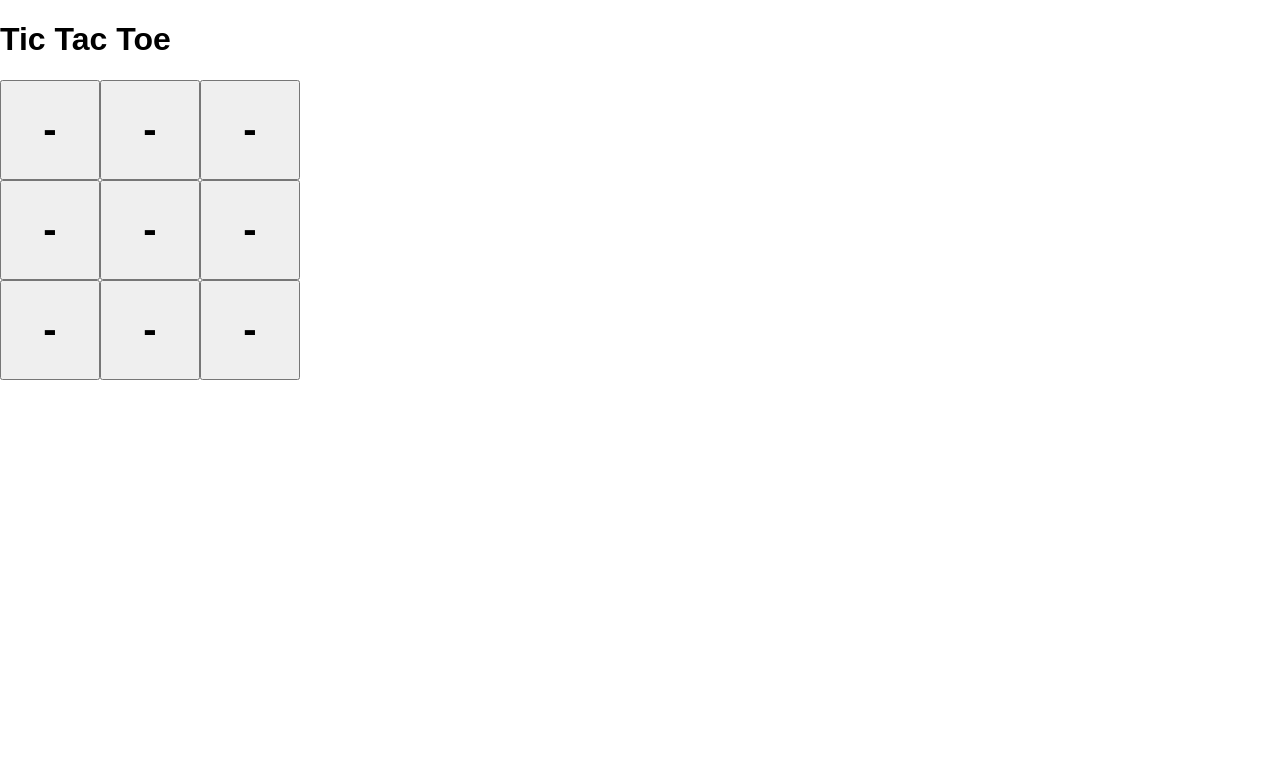
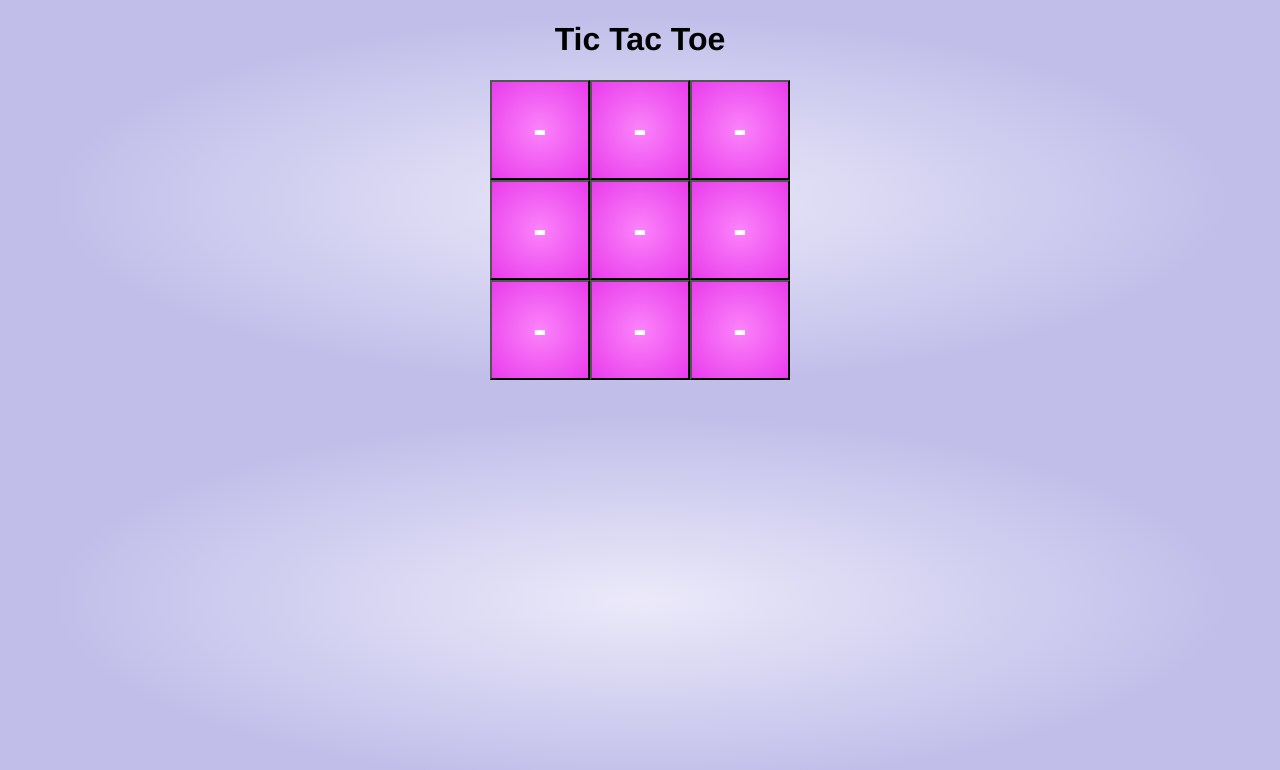
Before and after one commit to futurecodesmith/React-Tic-Tac-Toe, a React (Create React App) app: page / in a window 1280 px wide. Shown: the top 770 px of the page. Built offline with nearby package versions, Linux system fonts and the light colour scheme.

Commit message:
add style with functionality

```diff
--- a/src/App.css
+++ b/src/App.css
@@ -1,5 +1,13 @@
 .App {
   text-align: center;
+}
+
+.container {
+  text-align: center;
+}
+
+h1 {
+  color: black;
 }
 
 .button {
@@ -7,4 +15,18 @@
   width: 100px;
   font-size: 40px;
   font-weight: 900;
+  color: white;
+  background: #fb83fa; /* Old browsers */
+  background: -moz-radial-gradient(center, ellipse cover,  #fb83fa 0%, #e93cec 100%); /* FF3.6-15 */
+  background: -webkit-radial-gradient(center, ellipse cover,  #fb83fa 0%,#e93cec 100%); /* Chrome10-25,Safari5.1-6 */
+  background: radial-gradient(ellipse at center,  #fb83fa 0%,#e93cec 100%); /* W3C, IE10+, FF16+, Chrome26+, Opera12+, Safari7+ */
+  filter: progid:DXImageTransform.Microsoft.gradient( startColorstr='#fb83fa', endColorstr='#e93cec',GradientType=1 ); /* IE6-9 fallback on horizontal gradient */
+
+
 }
+
+.winner {
+  margin-top: 20px;
+  font-size: 30px;
+  font-weight: 700;
+}
--- a/src/App.jsx
+++ b/src/App.jsx
@@ -7,21 +7,77 @@ import './App.css';
     //this.turn = 'X'
     this.state = {
       turn: 'X',
-      gameOver: false
+      boardState: {}
     }
   }
 
-  changeState() {
-    return this.state.turn === 'X' ?
-    this.setState({turn: 'O'}) :
-    this.setState({turn: 'X'})
+  stateAt(id) {
+    return this.state.boardState[id];
+  }
+
+  checkColumn(id) {
+    if (id >= 20) return this.stateAt(id) === this.stateAt(id - 10) && this.stateAt(id - 10) === this.stateAt(id - 20);
+    else if (id >= 10) return this.stateAt(id) === this.stateAt(id - 10) && this.stateAt(id - 10) === this.stateAt(id + 10);
+    else return this.stateAt(id) === this.stateAt(id + 10) && this.stateAt(id + 10) === this.stateAt(id + 20)
+  }
+
+  checkRow(id) {
+    if (id % 10 === 0) return this.stateAt(id) === this.stateAt(id + 1) && this.stateAt(id + 1) === this.stateAt(id + 2);
+    else if (id % 10 === 1) return this.stateAt(id) === this.stateAt(id - 1) && this.stateAt(id - 1) === this.stateAt(id + 1);
+    else return this.stateAt(id) === this.stateAt(id -1) && this.stateAt(id - 1) === this.stateAt(id - 2)
+  }
+
+  checkDiagonal(id) {
+    if (id === 0 || id === 22) {
+      return this.stateAt(0) === this.stateAt(11) && this.stateAt(11) === this.stateAt(22)
+    } else if (id === 2 || id === 20) {
+      return this.stateAt(2) === this.stateAt(11) && this.stateAt(11) === this.stateAt(20)
+    } else if (id === 11) {
+      if ( (this.stateAt(0) === this.stateAt(11) && this.stateAt(11) === this.stateAt(22)) || (this.stateAt(2) === this.stateAt(11) && this.stateAt(11) === this.stateAt(20)) ) return true;
+    }
+    return false;
+
+
+    // if (id === 0 || id === 11 || id === 22 || id === 2 || id === 20) {
+    //   return this.stateAt(0) === this.stateAt(11) && this.stateAt(11) === this.stateAt(22) ? true :
+    //         this.stateAt(2) === this.stateAt(11) && this.stateAt(11) === this.stateAt(20)
+    // } return false;
+  }
+
+  checkIfGameOver(id) {
+    return this.checkColumn(id) ? true :
+           this.checkRow(id) ? true :
+           this.checkDiagonal(id)
+  }
+
+  changeState(id) {
+    let newBoard = this.state.boardState;
+    if (this.state.turn === 'X') {
+      newBoard[id] = 'O'
+      this.setState(Object.assign( this.state, { turn: 'O', boardState: newBoard } ));
+    } else {
+       newBoard[id] = 'X'
+      this.setState(Object.assign( this.state, { turn: 'X', boardState: newBoard } ));
+    }
+      if (this.checkIfGameOver(id)) {
+        this.setState(Object.assign( this.state, {winner: newBoard[id] + ' WINS!!!!'} ))
+
+        }
+  }
+
+  renderWinner() {
+    return (
+      <div className="winner"> {this.state.winner} </div>
+    )
+
   }
 
   render() {
     return (
-    <div>
+    <div className="container">
       <h1>Tic Tac Toe</h1>
       <Board change={this.changeState.bind(this)} state={this.state} />
+      {this.renderWinner()}
     </div>
     )
   }
@@ -33,8 +89,6 @@ class Board extends App {
     super(state);
   }
 
-
-
   populateBoard() {
     var rows = [];
     for (let i = 0; i < 3; i += 1) {
@@ -43,7 +97,6 @@ class Board extends App {
     return rows;
   }
 
-
   render() {
     return (
     <div>
@@ -51,7 +104,6 @@ class Board extends App {
     </div>
     )
   }
-
 
 }
 
@@ -64,7 +116,8 @@ class Row extends Board {
   populateRow() {
     var boxes = [];
     for (let i = 0; i < 3; i += 1) {
-      boxes.push(<Box change={this.props.change} state={this.props.state} key={i} boxVal={{rowKey: this.props.rowKey, boxKey: i}} boxKey={i} rowKey={this.props.rowKey}/>)
+      let id = this.props.rowKey*10+i
+      boxes.push(<Box id={id} change={this.props.change} state={this.props.state} key={i} boxVal={{rowKey: this.props.rowKey, boxKey: i}}/>)
     }
     return boxes;
   }
@@ -76,7 +129,6 @@ class Row extends Board {
     </div>
     )
   }
-
 
 }
 
@@ -93,7 +145,7 @@ class Box extends Row {
       this.props.state.turn === 'X' ?
       this.icon = 'O' :
       this.icon = 'X'
-      this.props.change()
+      this.props.change(this.props.id);
     }
     //checkIfGameOver()
    /*
@@ -105,17 +157,16 @@ class Box extends Row {
   */
   }
 
-  checkIfGameOver() {
 
-  }
 
   render() {
     // console.log('ROW:', this.props.rowKey, 'BOX:', this.props.boxKey)
-    console.log(this.props.boxVal);
+    // console.log(this.props.boxVal);
     return (
       <button onClick={this.toggleState.bind(this)} className="button">
         {this.icon}
       </button>
     )
   }
+
 }
--- a/src/index.css
+++ b/src/index.css
@@ -1,5 +1,14 @@
 body {
   margin: 0;
   padding: 0;
-  font-family: sans-serif;
+  font-family: Helvetica, sans-serif;
+/* Permalink - use to edit and share this gradient: http://colorzilla.com/gradient-editor/#ebe9f9+0,c1bfea+65 */
+background: #ebe9f9; /* Old browsers */
+background: -moz-radial-gradient(center, ellipse cover,  #ebe9f9 0%, #c1bfea 65%); /* FF3.6-15 */
+background: -webkit-radial-gradient(center, ellipse cover,  #ebe9f9 0%,#c1bfea 65%); /* Chrome10-25,Safari5.1-6 */
+background: radial-gradient(ellipse at center,  #ebe9f9 0%,#c1bfea 65%); /* W3C, IE10+, FF16+, Chrome26+, Opera12+, Safari7+ */
+filter: progid:DXImageTransform.Microsoft.gradient( startColorstr='#ebe9f9', endColorstr='#c1bfea',GradientType=1 ); /* IE6-9 fallback on horizontal gradient */
+
+
+
 }
```
